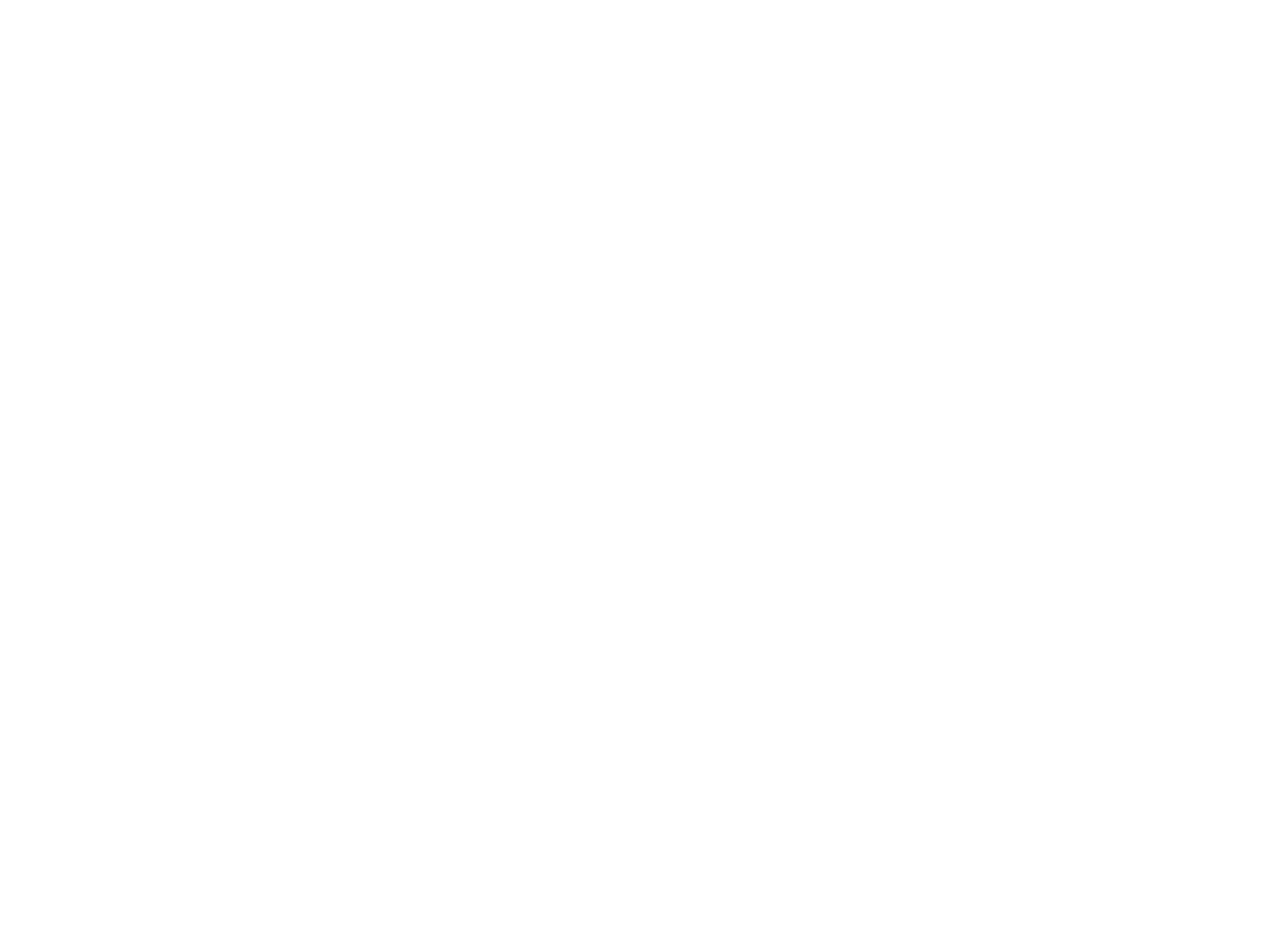
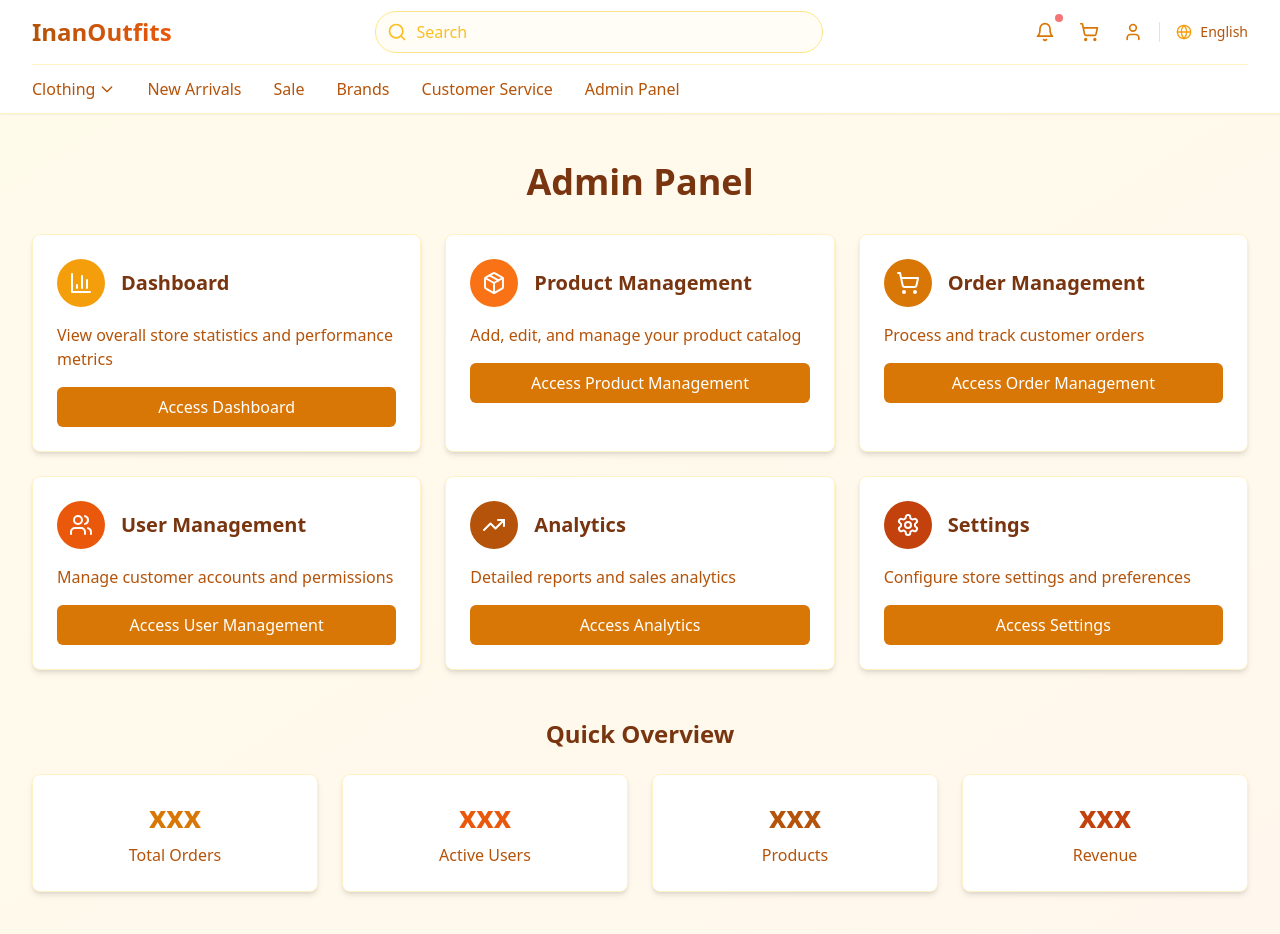
Before and after one commit to schizophrenicman/Cloning-for-InanOutfits, a React (Vite) app: page /admin in a window 1280 px wide. Before the commit this address had no page. Shown: the top 934 px of the page. Before the commit the page ends 800 px from the top, so only its background shows below. Built offline with nearby package versions, Linux system fonts and the light colour scheme.

Commit message:
`Added new routes and links for Brands, Customer Service and Admin Panel`

```diff
--- a/src/App.jsx
+++ b/src/App.jsx
@@ -7,6 +7,9 @@ import TrendingClothes from './components/TrendingClothes';
 import CartPage from './components/CartPage';
 import NewArrivals from './components/NewArrivals';
 import Sale from './components/Sale';
+import Brands from './components/Brands';
+import CustomerService from './components/CustomerService';
+import AdminPanel from './components/AdminPanel';
 
 function HomePage({ onSignupClick }) {
   return (
@@ -51,6 +54,22 @@ function App() {
             path="/sale"
             element={<Sale onSignupClick={handleSignupClick} />}
           />
+          <Route
+            path="/brands"
+            element={<Brands onSignupClick={handleSignupClick} />}
+          />
+          <Route
+            path="/customer-service"
+            element={<CustomerService onSignupClick={handleSignupClick} />}
+          />
+          <Route
+            path="/admin"
+            element={
+              <AdminPanel
+                onSignupClick={handleSignupClick}
+              />
+            }
+          />
         </Routes>
         <SignupModal
           isOpen={isSignupModalOpen}
--- /dev/null
+++ b/src/components/AdminPanel.jsx
@@ -0,0 +1,98 @@
+import React from 'react';
+import Header from './Header';
+import { BarChart3, Users, Package, ShoppingCart, Settings, TrendingUp } from 'lucide-react';
+
+export default function AdminPanel({ onSignupClick }) {
+  const adminSections = [
+    {
+      title: 'Dashboard',
+      description: 'View overall store statistics and performance metrics',
+      icon: BarChart3,
+      color: 'bg-amber-500',
+    },
+    {
+      title: 'Product Management',
+      description: 'Add, edit, and manage your product catalog',
+      icon: Package,
+      color: 'bg-orange-500',
+    },
+    {
+      title: 'Order Management',
+      description: 'Process and track customer orders',
+      icon: ShoppingCart,
+      color: 'bg-amber-600',
+    },
+    {
+      title: 'User Management',
+      description: 'Manage customer accounts and permissions',
+      icon: Users,
+      color: 'bg-orange-600',
+    },
+    {
+      title: 'Analytics',
+      description: 'Detailed reports and sales analytics',
+      icon: TrendingUp,
+      color: 'bg-amber-700',
+    },
+    {
+      title: 'Settings',
+      description: 'Configure store settings and preferences',
+      icon: Settings,
+      color: 'bg-orange-700',
+    },
+  ];
+
+  return (
+    <>
+      <Header onSignupClick={onSignupClick} />
+      <main className="min-h-screen bg-gradient-to-br from-amber-50 to-orange-50">
+        <div className="max-w-7xl mx-auto px-4 sm:px-6 lg:px-8 py-12">
+          <h1 className="text-4xl font-bold text-amber-900 mb-8 text-center">Admin Panel</h1>
+
+          <div className="grid grid-cols-1 md:grid-cols-2 lg:grid-cols-3 gap-6">
+            {adminSections.map((section, index) => (
+              <div
+                key={index}
+                className="bg-white rounded-lg shadow-md hover:shadow-lg transition-shadow duration-200 p-6 border border-amber-100"
+              >
+                <div className="flex items-center mb-4">
+                  <div className={`p-3 rounded-full ${section.color} text-white mr-4`}>
+                    <section.icon className="w-6 h-6" />
+                  </div>
+                  <h3 className="text-xl font-semibold text-amber-900">{section.title}</h3>
+                </div>
+                <p className="text-amber-700 mb-4">{section.description}</p>
+                <button className="w-full bg-amber-600 hover:bg-amber-700 text-white font-medium py-2 px-4 rounded-md transition-colors duration-200">
+                  Access {section.title}
+                </button>
+              </div>
+            ))}
+          </div>
+
+          {/* Quick Stats Section */}
+          <div className="mt-12">
+            <h2 className="text-2xl font-bold text-amber-900 mb-6 text-center">Quick Overview</h2>
+            <div className="grid grid-cols-1 md:grid-cols-4 gap-6">
+              <div className="bg-white rounded-lg shadow-md p-6 border border-amber-100 text-center">
+                <div className="text-3xl font-bold text-amber-600 mb-2">xxx</div>
+                <div className="text-amber-700">Total Orders</div>
+              </div>
+              <div className="bg-white rounded-lg shadow-md p-6 border border-amber-100 text-center">
+                <div className="text-3xl font-bold text-orange-600 mb-2">xxx</div>
+                <div className="text-amber-700">Active Users</div>
+              </div>
+              <div className="bg-white rounded-lg shadow-md p-6 border border-amber-100 text-center">
+                <div className="text-3xl font-bold text-amber-700 mb-2">xxx</div>
+                <div className="text-amber-700">Products</div>
+              </div>
+              <div className="bg-white rounded-lg shadow-md p-6 border border-amber-100 text-center">
+                <div className="text-3xl font-bold text-orange-700 mb-2">xxx</div>
+                <div className="text-amber-700">Revenue</div>
+              </div>
+            </div>
+          </div>
+        </div>
+      </main>
+    </>
+  );
+}
--- /dev/null
+++ b/src/components/Brands.jsx
@@ -0,0 +1,16 @@
+import React from 'react';
+import Header from './Header';
+
+export default function Brands({ onSignupClick }) {
+  return (
+    <>
+      <Header onSignupClick={onSignupClick} />
+      <main className="min-h-screen bg-gradient-to-br from-amber-50 to-orange-50">
+        <div className="max-w-7xl mx-auto px-4 sm:px-6 lg:px-8 py-12">
+          <h1 className="text-4xl font-bold text-amber-900 mb-8 text-center">Brands</h1>
+          <p className="text-lg text-amber-700 text-center">Discover our featured brands!</p>
+        </div>
+      </main>
+    </>
+  );
+}
--- /dev/null
+++ b/src/components/CustomerService.jsx
@@ -0,0 +1,16 @@
+import React from 'react';
+import Header from './Header';
+
+export default function CustomerService({ onSignupClick }) {
+  return (
+    <>
+      <Header onSignupClick={onSignupClick} />
+      <main className="min-h-screen bg-gradient-to-br from-amber-50 to-orange-50">
+        <div className="max-w-7xl mx-auto px-4 sm:px-6 lg:px-8 py-12">
+          <h1 className="text-4xl font-bold text-amber-900 mb-8 text-center">Customer Service</h1>
+          <p className="text-lg text-amber-700 text-center">How can we help you today?</p>
+        </div>
+      </main>
+    </>
+  );
+}
--- a/src/components/Header.jsx
+++ b/src/components/Header.jsx
@@ -179,8 +179,36 @@ export default function Header({ onSignupClick }) {
             >
               Sale
             </a>
-            <a href="#" className="text-amber-700 hover:text-amber-900 transition-all duration-200 font-medium">Brands</a>
-            <a href="#" className="text-amber-700 hover:text-amber-900 transition-all duration-200 font-medium">Customer Service</a>
+            <a
+              href="/brands"
+              className="text-amber-700 hover:text-amber-900 transition-all duration-200 font-medium"
+              onClick={(e) => {
+                e.preventDefault();
+                navigate('/brands');
+              }}
+            >
+              Brands
+            </a>
+            <a
+              href="/customer-service"
+              className="text-amber-700 hover:text-amber-900 transition-all duration-200 font-medium"
+              onClick={(e) => {
+                e.preventDefault();
+                navigate('/customer-service');
+              }}
+            >
+              Customer Service
+            </a>
+            <a
+              href="/admin"
+              className="text-amber-700 hover:text-amber-900 transition-all duration-200 font-medium"
+              onClick={(e) => {
+                e.preventDefault();
+                navigate('/admin');
+              }}
+            >
+              Admin Panel
+            </a>
           </div>
         </nav>
       </div>
```
Also changed, not shown: 1 other file (tests, documents, lock files or other folders).
